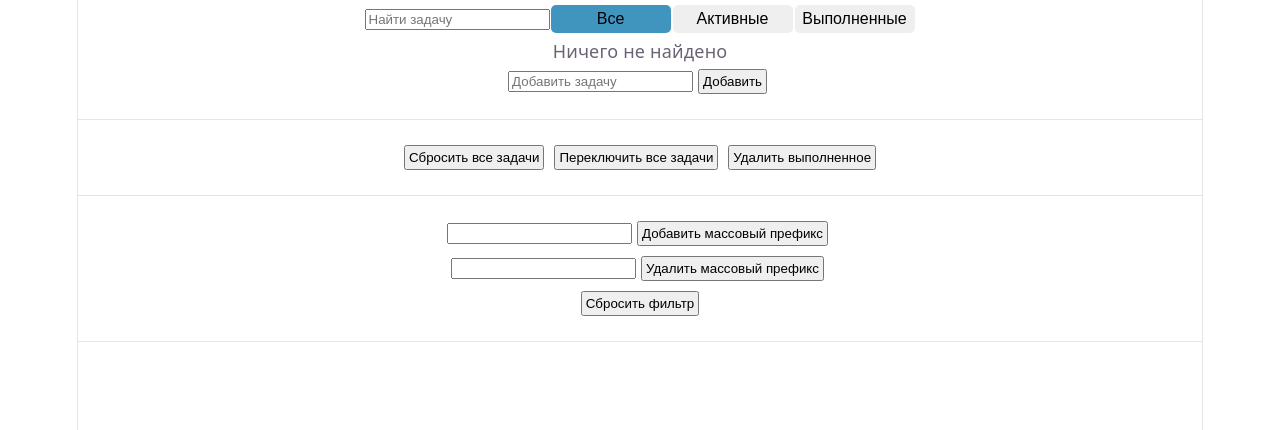
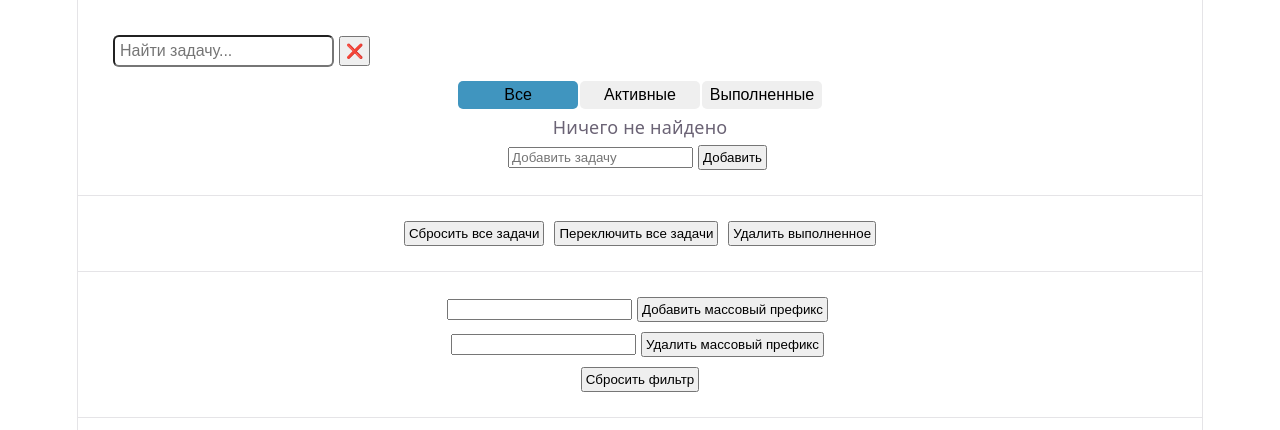
Before and after one commit to vadimk321/ToDoList-React, a React (Vite) app: page / in a window 1280 px wide. Shown: the top 430 px of the page. Built offline with nearby package versions, Linux system fonts and the light colour scheme.

Commit message:
Add some styles and button "Clear Input"

```diff
--- a/src/App.jsx
+++ b/src/App.jsx
@@ -69,15 +69,24 @@ function App() {
 
   return (
     <div>
-      <input
+      <div className="find-task-wrapper">
+        <input
+        className="find-task-input"
         type="text"
         value={filters.search}
-        placeholder='Найти задачу'
+        placeholder='Найти задачу...'
         onChange= {(e) => setFilters(prev => ({
           ...prev,
           search: e.target.value
         }))
         }/>
+        <button
+          className="find-task-clear-btn"
+          onClick={() => setFilters(prev => ({
+            ...prev,
+            search: ''
+          }))}>❌</button>
+      </div>
       <button
         className={`tabs-filters ${filters.status === 'all' ? 'active' : ''}`}
         onClick={() => setFilters(prev => ({
--- a/src/TaskList.jsx
+++ b/src/TaskList.jsx
@@ -44,7 +44,7 @@ function TaskList(props){
     }
     // Фильтр по поиску
     if (filters.search) {
-      result = result.filter(task => task.text.toLowerCase().includes(filters.search.toLowerCase()));
+      result = result.filter(task => task.text.toLowerCase().includes(filters.search.toLowerCase().trim()));
   }
 
 
@@ -56,6 +56,7 @@ function TaskList(props){
 
 
     <ul>
+      {filteredTasks.length > 0 ? <h4>Задач: {filteredTasks.length}</h4> : null}
       {filteredTasks.length === 0 && (
         <p>Ничего не найдено</p>
       )}
--- a/src/styles/App.css
+++ b/src/styles/App.css
@@ -26,6 +26,29 @@
 
 .tabs-filters:hover {
   transform: translateY(-1px);
+}
+
+.find-task-wrapper {
+  padding: 5px;
+  text-align: left;
+}
+
+.find-task-input {
+  padding: 5px;
+  border-radius: 6px;
+  margin-top: 30px;
+  margin-left: 30px;
+  font-size: 16px;
+}
+
+.find-task-input:focus {
+  outline: none;
+}
+
+
+.find-task-clear-btn {
+  padding: 5px;
+  font-size: 14px;
 }
 
 button {
```
